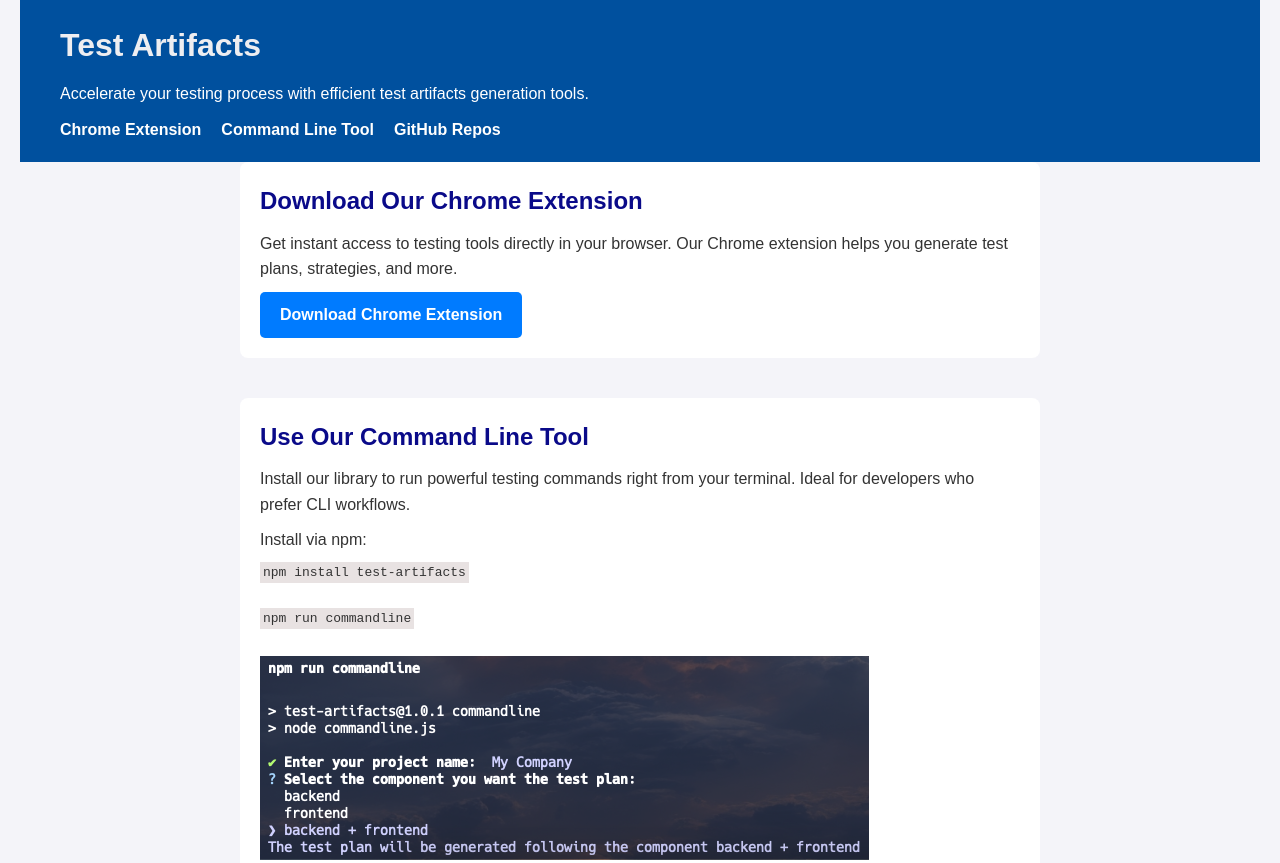
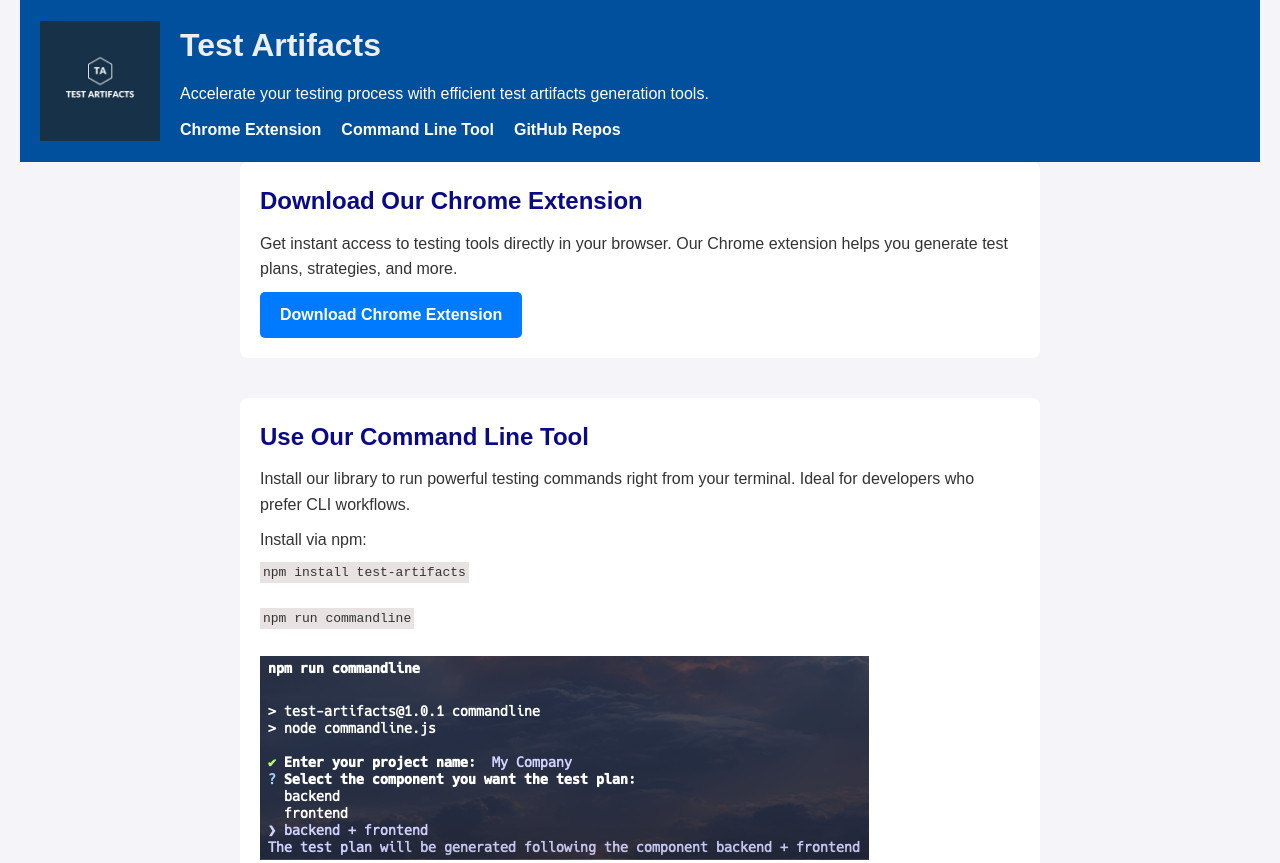
Before and after one commit to test-artifacts/artifacts-test-site, a plain HTML site: page index.html in a window 1280 px wide. Shown: the top 863 px of the page. Drawn offline with Linux system fonts and the light colour scheme.

Commit message:
fix image error

```diff
--- a/css/styles.css
+++ b/css/styles.css
@@ -50,9 +50,8 @@ header {
 }
 
 header img {
-    max-width: 00px;
     /* Control image size */
-    height: auto;
+    max-width: 10%;
 }
 
 .header-content {
```
